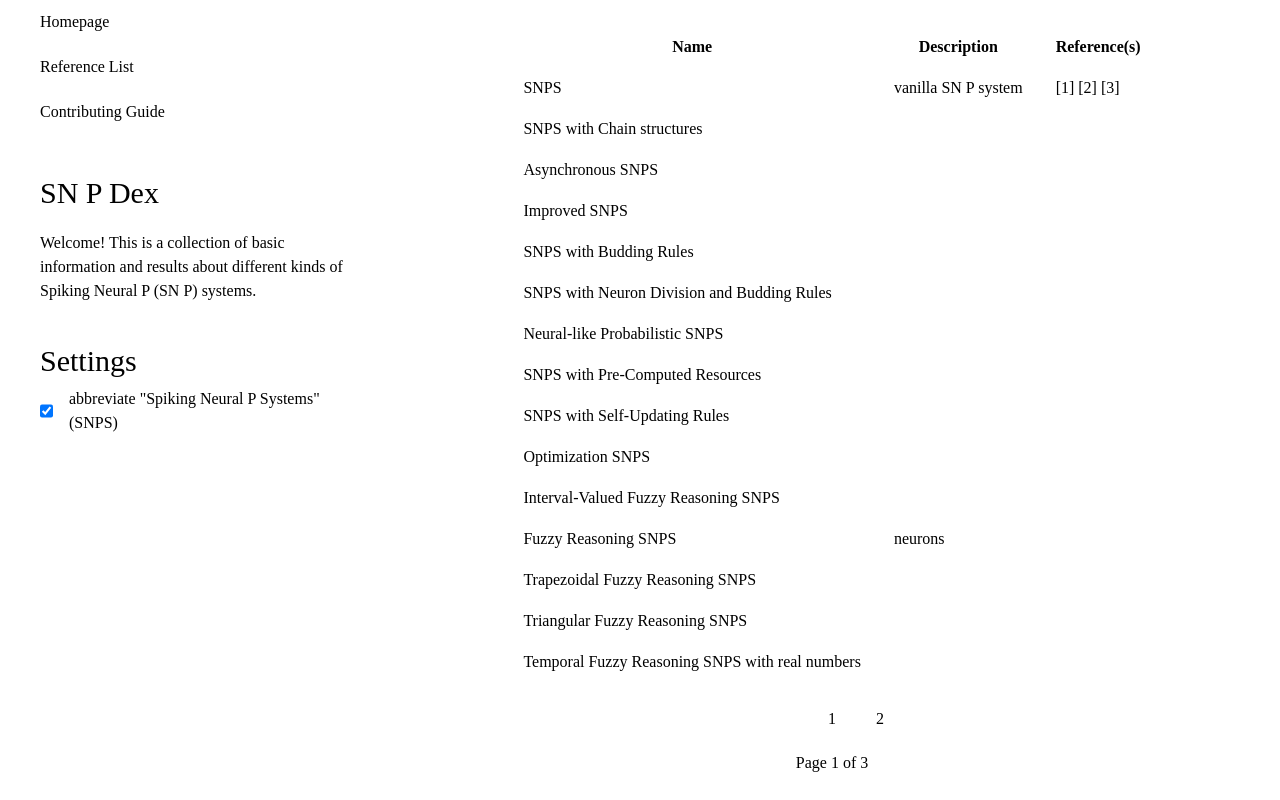
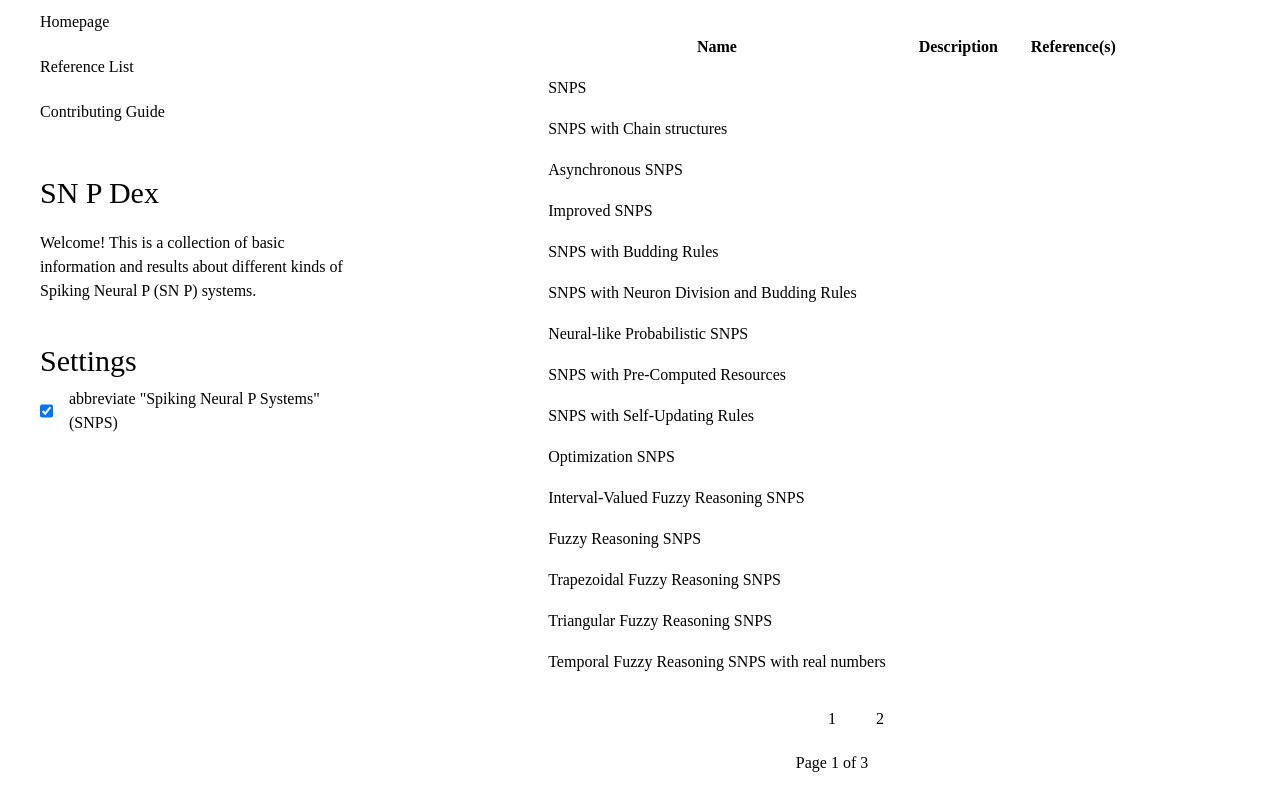
Before and after one commit to upd-aclab/sn-p-dex, a Next.js app: page / in a window 1280 px wide. Built offline with nearby package versions, Linux system fonts and the light colour scheme; a web font is replaced by a local one.

Commit message:
fix: clean data

```diff
--- a/src/data/data.ts
+++ b/src/data/data.ts
@@ -3,8 +3,6 @@ import type System from "~/types/System";
 const data: System[] = [
   {
     name: "Spiking Neural P Systems",
-    description: "vanilla SN P system",
-    references: ["/", "/", "/"],
   },
   {
     name: "Spiking Neural P Systems with Chain structures",
@@ -38,7 +36,6 @@ const data: System[] = [
   },
   {
     name: "Fuzzy Reasoning Spiking Neural P Systems",
-    description: "neurons",
   },
   {
     name: "Trapezoidal Fuzzy Reasoning Spiking Neural P Systems",
@@ -72,7 +69,6 @@ const data: System[] = [
   },
   {
     name: "Extended Spiking Neural P Systems",
-    description: "rules",
   },
   {
     name: "Extended Spiking Neural P Systems with Excitatory and Inhibitory Astrocytes",
@@ -82,7 +78,6 @@ const data: System[] = [
   },
   {
     name: "Weighted Spiking Neural P Systems",
-    description: "neurons, rules",
   },
   {
     name: "Spiking Neural P Systems with Thresholds",
@@ -101,11 +96,9 @@ const data: System[] = [
   },
   {
     name: "Spiking Neural P Systems with extended rules on synapses",
-    description: "neurons, synapses",
   },
   {
     name: "Spiking Neural P Systems with Astrocytes",
-    description: "neurons, astrocytes",
   },
   {
     name: "Spiking Neural P Systems with Polarizations",
@@ -118,8 +111,6 @@ const data: System[] = [
   },
   {
     name: "Spiking Neural P Systems with Structural Plasticity",
-    description: "rules",
-    references: [],
   },
 ];
 
```
